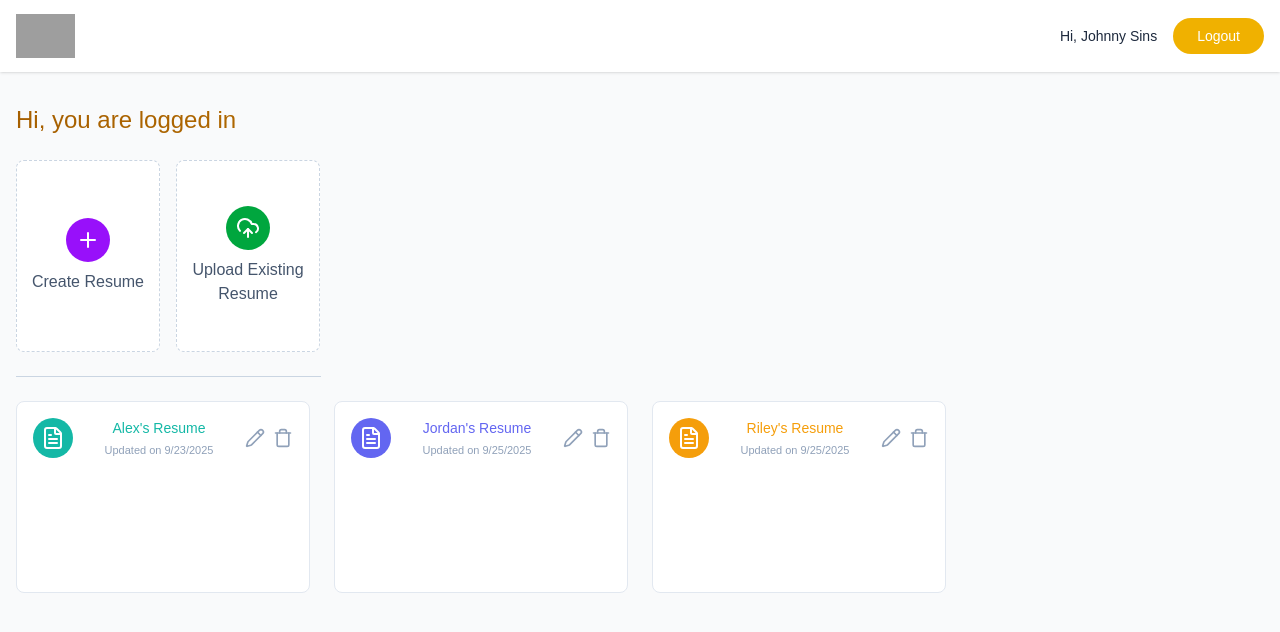
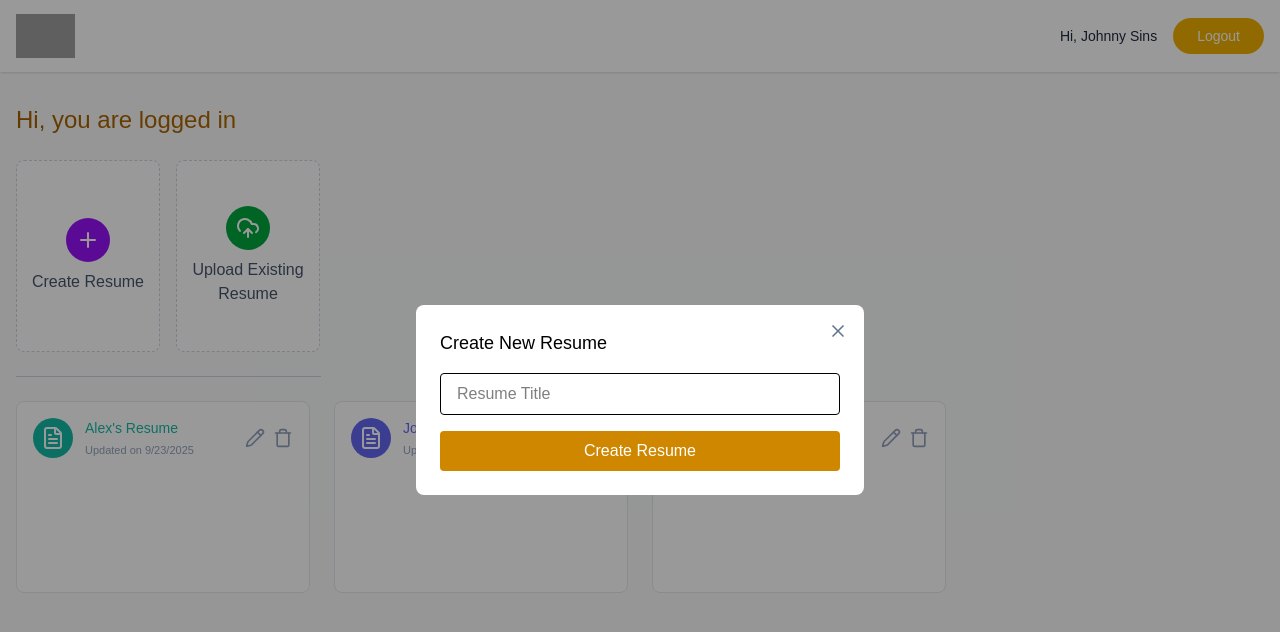
Before and after one commit to arun9557/resume.ai, a React (Vite) app in the folder client/: page /app in a window 1280 px wide. Both pictures are taken after a click on the button "Create Resume". Shown: the top 632 px of the page. Built offline with nearby package versions, Linux system fonts and the light colour scheme; grey boxes are pictures that could not be loaded; a web font is replaced by a local one.

Commit message:
add section

```diff
--- a/client/src/pages/Dashboard.jsx
+++ b/client/src/pages/Dashboard.jsx
@@ -1,10 +1,15 @@
 import React, { useState } from 'react'
-import { FileText, Pencil, Plus, Trash, UploadCloud } from 'lucide-react'
+import { FileText, Pencil, Plus, Trash, UploadCloud, XIcon } from 'lucide-react'
 import { dummyResumeData } from '../assets/assets'
 
 const Dashboard = () => {
   const colors = ['#FCA5A5', '#BBF7D0', '#BFDBFE', '#FEF3C7', '#E9D5FF', '#FBCFE8']
-  const [allResumes] = useState(dummyResumeData)
+  const [allResumes, setAllResumes] = useState(dummyResumeData)
+  const [showCreateResume, setShowCreateResume] = useState(false)
+  const [showUploadResume, setShowUploadResume] = useState(false)
+  const [title, setTitle] = useState('')
+  const [selectedResume, setSelectedResume] = useState(null)
+  const [editResumeId, setEditResumeId] = useState(null)
 
   return (
     <div>
@@ -12,11 +17,11 @@ const Dashboard = () => {
         <p className='text-2xl font-medium mb-6 bg-gradient-to-r from-yellow-700 to-yellow-600 bg-clip-text text-transparent'>Hi, you are logged in</p>
 
         <div className='flex gap-4'>
-          <button className='w-full bg-white sm:max-w-36 h-48 flex flex-col items-center justify-center rounded-lg gap-2 text-slate-600 border border-dashed border-slate-300 group hover:border-purple-600 hover:shadow-lg transition-all duration-300 cursor-pointer'>
+          <button onClick={() => setShowCreateResume(true)} className='w-full bg-white sm:max-w-36 h-48 flex flex-col items-center justify-center rounded-lg gap-2 text-slate-600 border border-dashed border-slate-300 group hover:border-purple-600 hover:shadow-lg transition-all duration-300 cursor-pointer'>
             <Plus className='w-11 h-11 transition-all duration-300 p-2.5 bg-purple-600 text-white rounded-full'/>
             <p>Create Resume</p>
           </button>
-          <button className='w-full bg-white sm:max-w-36 h-48 flex flex-col items-center justify-center rounded-lg gap-2 text-slate-600 border border-dashed border-slate-300 group hover:border-green-600 hover:shadow-lg transition-all duration-300 cursor-pointer'>
+          <button onClick={() => setShowUploadResume(true)} className='w-full bg-white sm:max-w-36 h-48 flex flex-col items-center justify-center rounded-lg gap-2 text-slate-600 border border-dashed border-slate-300 group hover:border-green-600 hover:shadow-lg transition-all duration-300 cursor-pointer'>
             <UploadCloud className='w-11 h-11 transition-all duration-300 p-2.5 bg-green-600 text-white rounded-full'/>
             <p>Upload Existing Resume</p>
           </button>
@@ -27,7 +32,7 @@ const Dashboard = () => {
           {allResumes.map((resume, idx) => {
             const baseColor = resume.accent_color || colors[idx % colors.length]
             return (
-              <button key={resume._id} className='relative group w-full bg-white h-48 flex flex-col items-start justify-between rounded-lg p-4 text-slate-700 border border-slate-200 hover:shadow-lg transition-all duration-300 cursor-pointer'>
+              <article key={resume._id} onClick={() => setSelectedResume(resume)} tabIndex={0} className='relative group w-full bg-white h-48 flex flex-col items-start justify-between rounded-lg p-4 text-slate-700 border border-slate-200 hover:shadow-lg transition-all duration-300 cursor-pointer'>
                 <div className='flex items-center gap-3 w-full'>
                   <div className='p-2 rounded-full' style={{ backgroundColor: baseColor }}>
                     <FileText className='w-6 h-6 text-white' />
@@ -36,7 +41,7 @@ const Dashboard = () => {
                     <p className='text-sm font-medium' style={{ color: baseColor }}>{resume.title}</p>
                     <p className='text-[11px] text-slate-400 mt-1'>Updated on {new Date(resume.updatedAt).toLocaleDateString()}</p>
                   </div>
-                  <div className='flex gap-2'>
+                  <div className='flex gap-2' onClick={(e) => e.stopPropagation()}>
                     <button aria-label='edit' className='text-slate-400 hover:text-slate-600 transition'>
                       <Pencil className='w-5 h-5' />
                     </button>
@@ -45,10 +50,53 @@ const Dashboard = () => {
                     </button>
                   </div>
                 </div>
-              </button>
+              </article>
             )
           })}
 
+        {/* Modals */}
+        {showCreateResume && (
+          <div className='fixed inset-0 z-50 flex items-center justify-center bg-black/40'>
+            <div className='bg-white rounded-lg p-6 w-full max-w-md relative'>
+              <button aria-label='close' className='absolute top-4 right-4 text-slate-500 hover:text-slate-700' onClick={() => { setShowCreateResume(false); setTitle(''); }}>
+                <XIcon className='w-5 h-5' />
+              </button>
+              <h2 className='text-lg font-medium mb-4'>Create New Resume</h2>
+              <form onSubmit={(e) => { e.preventDefault(); const newResume = { _id: String(Date.now()), title: title || 'Untitled Resume', updatedAt: new Date().toISOString(), accent_color: colors[0], personal_info: { full_name: title || 'Unnamed' } }; setAllResumes(prev => [newResume, ...prev]); setTitle(''); setShowCreateResume(false); }}>
+                <input value={title} onChange={(e) => setTitle(e.target.value)} type='text' placeholder='Resume Title' className='w-full px-4 py-2 mb-4 border rounded focus:border-yellow-600' />
+                <button type='submit' className='w-full bg-yellow-600 hover:bg-yellow-700 text-white px-4 py-2 rounded'>Create Resume</button>
+              </form>
+            </div>
+          </div>
+        )}
+
+        {showUploadResume && (
+          <div className='fixed inset-0 z-50 flex items-center justify-center bg-black/40'>
+            <div className='bg-white rounded-lg p-6 w-full max-w-md relative'>
+              <button aria-label='close' className='absolute top-4 right-4 text-slate-500 hover:text-slate-700' onClick={() => setShowUploadResume(false)}>
+                <XIcon className='w-5 h-5' />
+              </button>
+              <h2 className='text-lg font-medium mb-4'>Upload Resume (JSON)</h2>
+              <input type='file' accept='.json' className='w-full mb-4' />
+              <div className='flex gap-2'>
+                <button className='flex-1 bg-green-600 text-white px-4 py-2 rounded'>Upload</button>
+                <button onClick={() => setShowUploadResume(false)} className='flex-1 border px-4 py-2 rounded'>Cancel</button>
+              </div>
+            </div>
+          </div>
+        )}
+
+        {selectedResume && (
+          <div className='fixed inset-0 z-50 flex items-center justify-center bg-black/40'>
+            <div className='bg-white rounded-lg p-6 w-full max-w-lg relative'>
+              <button aria-label='close' className='absolute top-4 right-4 text-slate-500 hover:text-slate-700' onClick={() => setSelectedResume(null)}>
+                <XIcon className='w-5 h-5' />
+              </button>
+              <h2 className='text-lg font-medium mb-2'>{selectedResume.title}</h2>
+              <p className='text-sm text-slate-600'>Updated on {new Date(selectedResume.updatedAt).toLocaleDateString()}</p>
+            </div>
+          </div>
+        )}
         </div>
       </div>
     </div>
```
